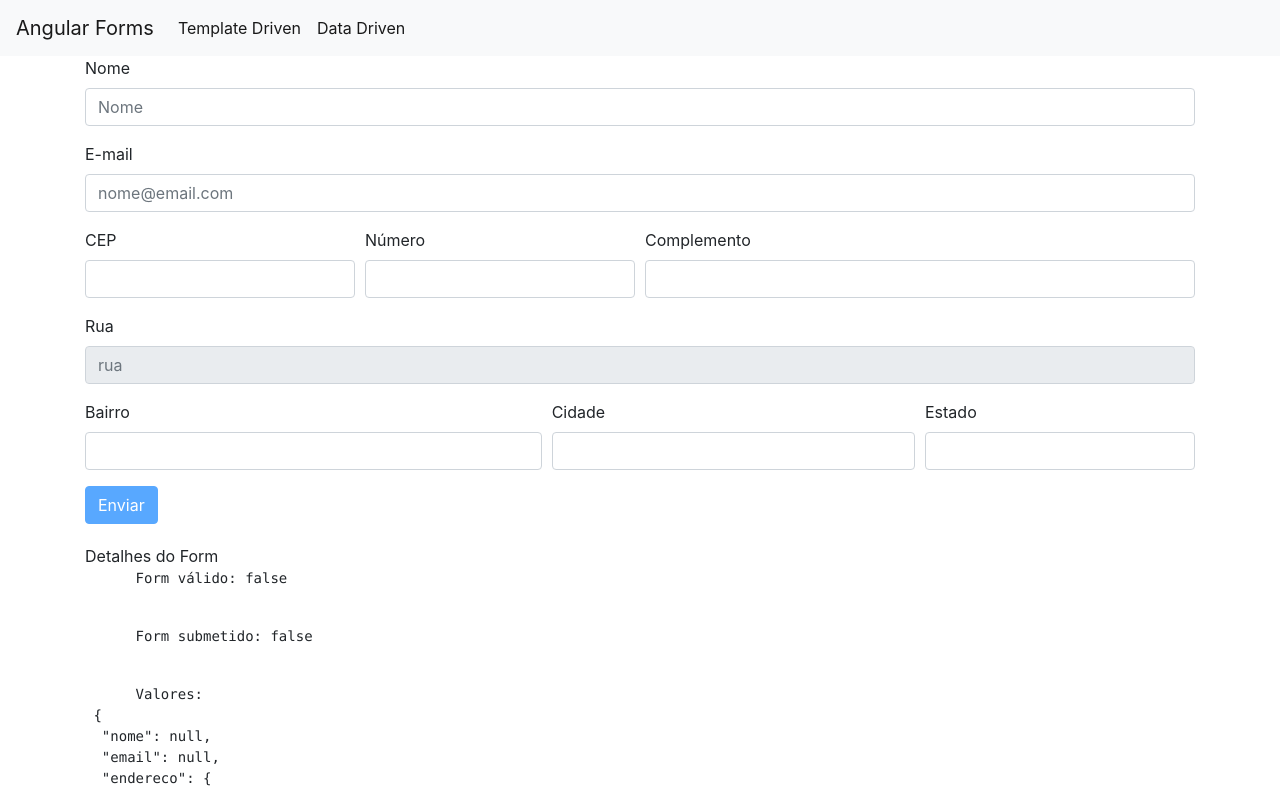
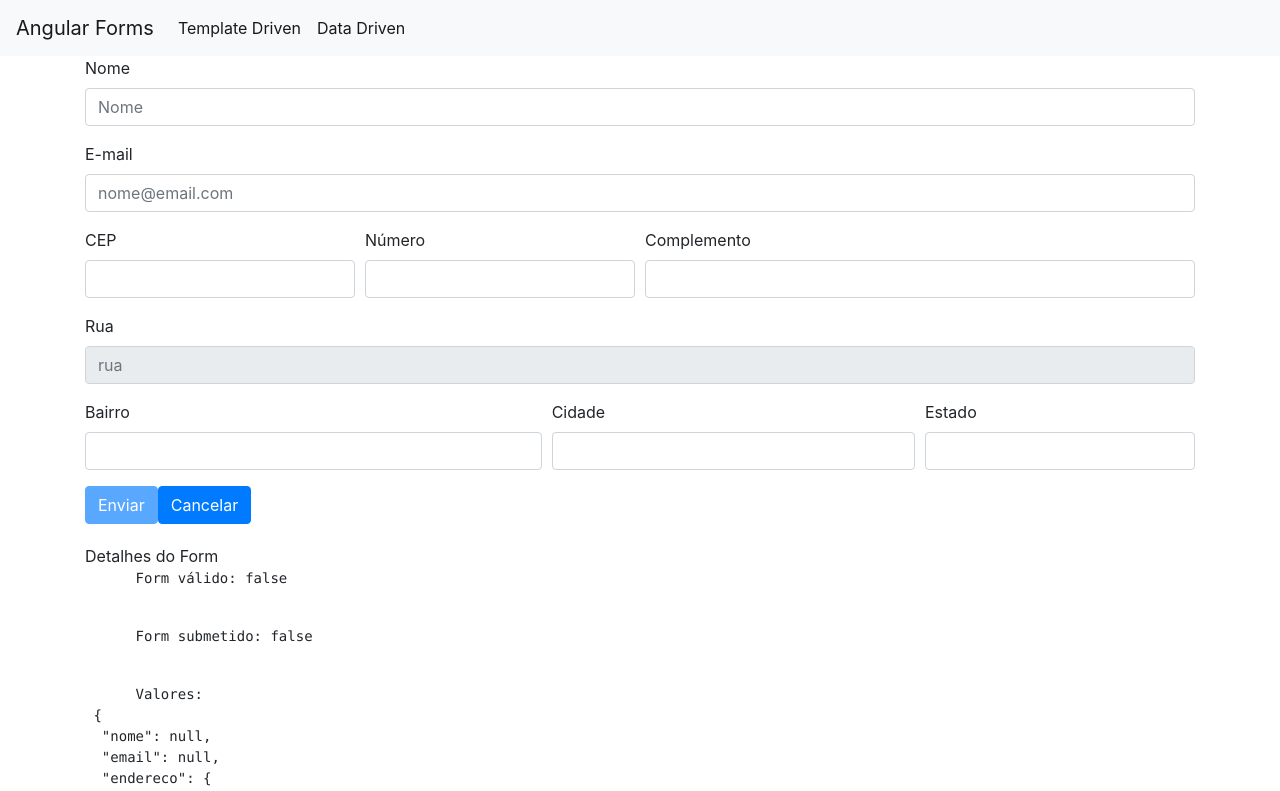
Before and after one commit to michael-zero/Angular, an Angular app: page /templateDriven in a window 1280 px wide. Shown: the top 791 px of the page. Built offline with nearby package versions, Linux system fonts and the light colour scheme.

Commit message:
feat: add reset para o template driven

```diff
--- a/src/app/template-form/template-form.component.html
+++ b/src/app/template-form/template-form.component.html
@@ -106,6 +106,7 @@
   </div>
 
   <button [disabled]="!f.valid" class="btn btn-primary" type="submit">Enviar</button>
+  <button class="btn btn-primary" (click)="resetar(f)">Cancelar</button>
 
   <app-form-debug [form]="f"></app-form-debug>
 </form>
--- a/src/app/template-form/template-form.component.ts
+++ b/src/app/template-form/template-form.component.ts
@@ -26,7 +26,10 @@ export class TemplateFormComponent implements OnInit {
     console.log(f)
     // console.log(this.usuario)
     this.http.post('https://httpbin.org/post', JSON.stringify(f.value))
-    .subscribe(dados => console.log(dados))
+    .subscribe(dados => {
+      console.log(dados)
+      f.form.reset()
+    })
   }
 
   verificaValidTouched(campo:any){
@@ -93,4 +96,8 @@ export class TemplateFormComponent implements OnInit {
      }})
   }
 
+  resetar(f: NgForm){
+    f.form.reset()
+  }
+
 }
```
